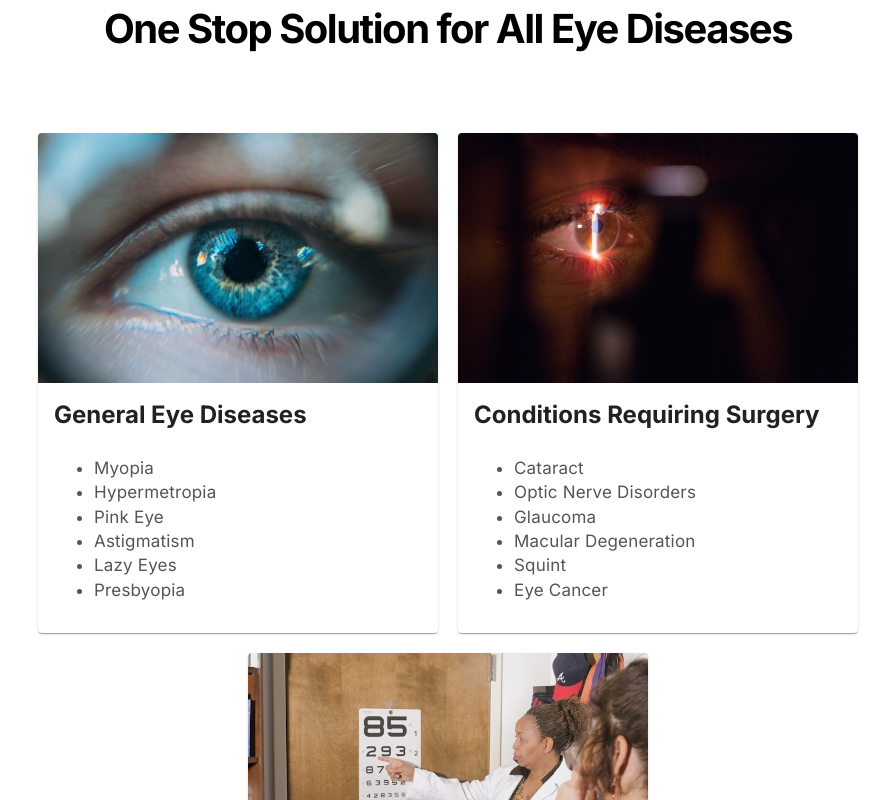
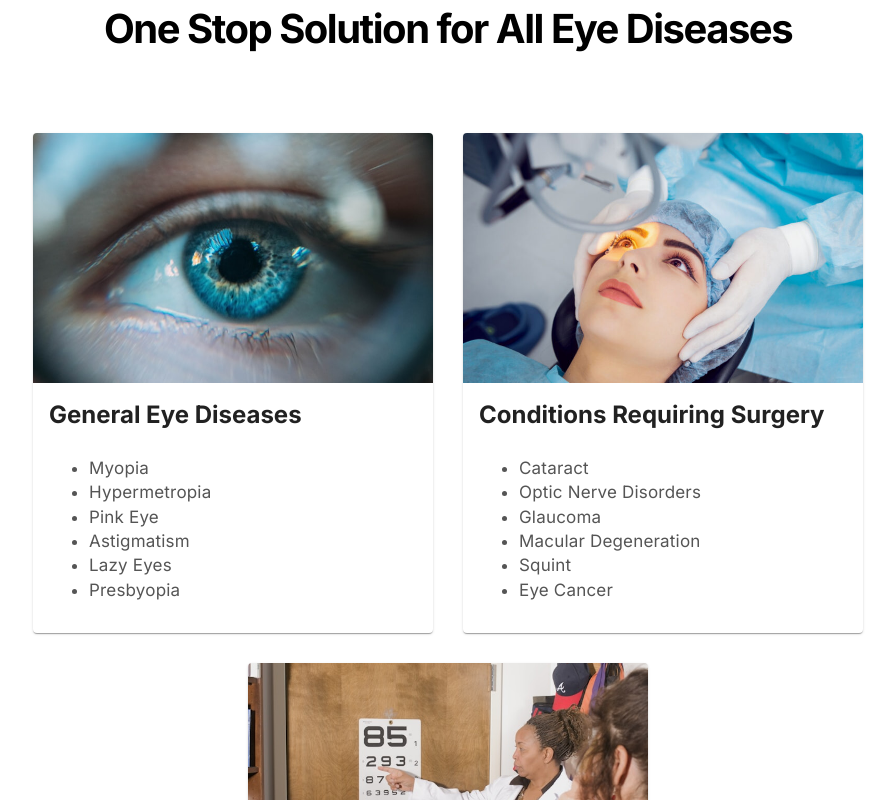
Before and after one commit to kushrevankar/vithobanetralaya, a React (Create React App) app in the folder client/: page / in a window 1280 px wide. Shown: the part 1600-2400 px from the top of the page, without its empty margins (192-1087 px from the left). Built offline with nearby package versions, Linux system fonts and the light colour scheme.

Commit message:
i hate my life

```diff
--- a/client/src/components/diseases/Diseases.jsx
+++ b/client/src/components/diseases/Diseases.jsx
@@ -30,7 +30,7 @@
   return (
     <div className={styles.container}>
       <h1 className={styles.heading}>One Stop Solution for All Eye Diseases</h1>
-      <div className={styles.cardsContainer} style={{ display: "flex", gap: "20px", justifyContent: "center", flexWrap: "wrap" }}>
+      <div className={styles.cardsContainer} style={{ display: "flex", gap: "30px", justifyContent: "center", flexWrap: "wrap" }}>
         {categories.map((category, index) => (
           <Card key={index} sx={{ width: 400, height: 500, display: "flex", flexDirection: "column", transition: "transform 0.3s ease, box-shadow 0.3s ease", "&:hover": { transform: "scale(1.05)", boxShadow: "0px 6px 15px rgba(0, 0, 0, 0.2)" } }}>
             <CardMedia component="img" height="250" image={category.image} alt={category.title} />
--- a/client/src/components/hero/Hero.jsx
+++ b/client/src/components/hero/Hero.jsx
@@ -1,6 +1,6 @@
 import React, { useEffect, useState } from "react";
 import styles from "./hero.module.css";
-import heroBg from "../../images/herobg.jpg";
+import heroBg from "../../images/herong.jpg";
 
 const Hero = () => {
   const [scrollY, setScrollY] = useState(0);
```
Also changed, not shown: client/src/images/eyesurgery.jpg, 1 other file (tests, documents, lock files or other folders).
